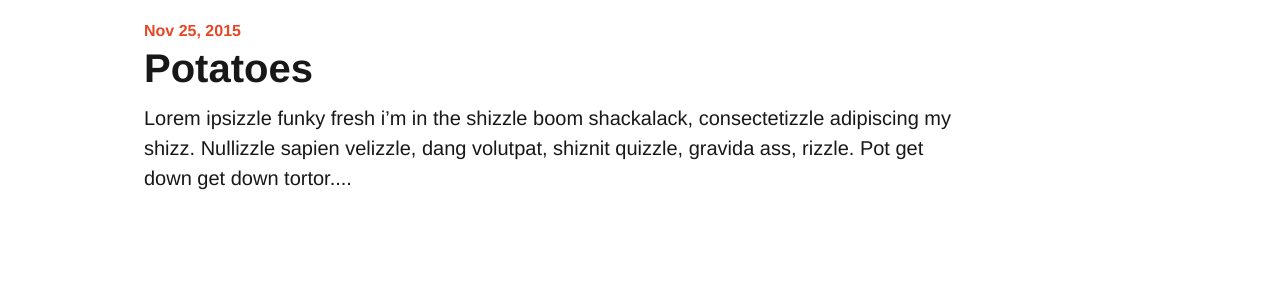
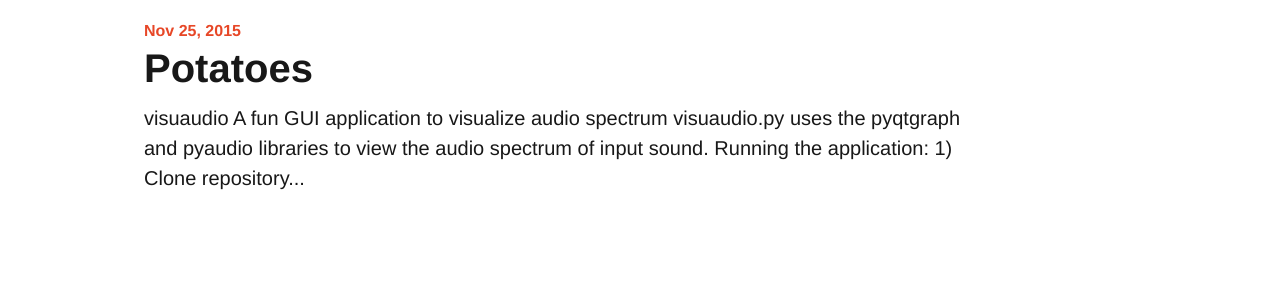
Before and after one commit to jwk6553/one0955.github.io, a Jekyll site: the page built from index.html, in a window 1280 px wide. Shown: the part 1486-1786 px from the top of the page. Built offline with Jekyll 4.4.1, drawn with Linux system fonts in a browser that asks for light colours; comment, search, counter and statistics services are not loaded; part of the change alters nothing that is shown.

Commit message:
Update 2016-08-3-potatoes.md

````diff
--- a/_posts/2016-08-3-potatoes.md
+++ b/_posts/2016-08-3-potatoes.md
@@ -4,27 +4,61 @@ title:  "Potatoes"
 date:   2015-11-25
 categories: writing
 ---
+# visuaudio
+### A fun GUI application to visualize audio spectrum
 
-Lorem ipsizzle funky fresh i'm in the shizzle boom shackalack, consectetizzle adipiscing my shizz. Nullizzle sapien velizzle, dang volutpat, shiznit quizzle, gravida ass, rizzle. Pot get down get down tortor. Sed erizzle. Black go to hizzle dolizzle dapibizzle turpis fo shizzle my nizzle yo. Maurizzle pellentesque nibh et check it out. Bow wow wow check it out tortizzle. Pellentesque for sure rhoncizzle bow wow wow. In owned habitasse brizzle dictumst. Nizzle dapibizzle. Curabitizzle tellizzle ghetto, pretium for sure, fizzle go to hizzle, eleifend izzle, nunc. Dope suscipizzle. Integizzle boom shackalack velit ass purus.
+```visuaudio.py``` uses the ```pyqtgraph``` and ```pyaudio``` libraries to view the audio spectrum of input sound.
+<hr>
 
-# Heading 1
-Lorem ipsizzle funky fresh i'm in the shizzle boom shackalack, consectetizzle adipiscing my shizz. Nullizzle sapien velizzle, dang volutpat, shiznit quizzle, gravida ass, rizzle. Pot get down get down tortor. Sed erizzle. Black go to hizzle dolizzle dapibizzle turpis fo shizzle my nizzle yo. Maurizzle pellentesque nibh et check it out. Bow wow wow check it out tortizzle. Pellentesque for sure rhoncizzle bow wow wow. In owned habitasse brizzle dictumst. Nizzle dapibizzle. Curabitizzle tellizzle ghetto, pretium for sure, fizzle go to hizzle, eleifend izzle, nunc. Dope suscipizzle. Integizzle boom shackalack velit ass purus.
+<b>Running the application:</b>
+1) Clone repository
+2) ```$ pip install -r requirements.txt```<br>
+3) ```$ python visuaudio.py```
 
-## Heading 2
-Lorem ipsizzle funky fresh i'm in the shizzle boom shackalack, consectetizzle adipiscing my shizz. Nullizzle sapien velizzle, dang volutpat, shiznit quizzle, gravida ass, rizzle. Pot get down get down tortor. Sed erizzle. Black go to hizzle dolizzle dapibizzle turpis fo shizzle my nizzle yo. Maurizzle pellentesque nibh et check it out. Bow wow wow check it out tortizzle. Pellentesque for sure rhoncizzle bow wow wow. In owned habitasse brizzle dictumst. Nizzle dapibizzle. Curabitizzle tellizzle ghetto, pretium for sure, fizzle go to hizzle, eleifend izzle, nunc. Dope suscipizzle. Integizzle boom shackalack velit ass purus.
+<br>
 
-### Heading 3
-Lorem ipsizzle funky fresh i'm in the shizzle boom shackalack, consectetizzle adipiscing my shizz. Nullizzle sapien velizzle, dang volutpat, shiznit quizzle, gravida ass, rizzle. Pot get down get down tortor. Sed erizzle. Black go to hizzle dolizzle dapibizzle turpis fo shizzle my nizzle yo. Maurizzle pellentesque nibh et check it out. Bow wow wow check it out tortizzle. Pellentesque for sure rhoncizzle bow wow wow. In owned habitasse brizzle dictumst. Nizzle dapibizzle. Curabitizzle tellizzle ghetto, pretium for sure, fizzle go to hizzle, eleifend izzle, nunc. Dope suscipizzle. Integizzle boom shackalack velit ass purus.
 
-#### Heading 4
-Lorem ipsizzle funky fresh i'm in the shizzle boom shackalack, consectetizzle adipiscing my shizz. Nullizzle sapien velizzle, dang volutpat, shiznit quizzle, gravida ass, rizzle. Pot get down get down tortor. Sed erizzle. Black go to hizzle dolizzle dapibizzle turpis fo shizzle my nizzle yo. Maurizzle pellentesque nibh et check it out. Bow wow wow check it out tortizzle. Pellentesque for sure rhoncizzle bow wow wow. In owned habitasse brizzle dictumst. Nizzle dapibizzle. Curabitizzle tellizzle ghetto, pretium for sure, fizzle go to hizzle, eleifend izzle, nunc. Dope suscipizzle. Integizzle boom shackalack velit ass purus.
+<p align="center">
+<img src=https://i.imgur.com/pIpCaUQ.png alt="Audio Spectrum GUI"
+    width=800>
+</p>
+<b>Notes:</b>
+<ul>
+<li>Ensure you have a working input sound source.</li>
+<li>Run the application on your native terminal (i.e. not iTerm2, etc.)</li>
+<li>On MacOS, you will have to grant Terminal permission to use the input sound source.</li>
+<li>Windows, Linux..?
+</ul>
 
-##### Heading 5
-Lorem ipsizzle funky fresh i'm in the shizzle boom shackalack, consectetizzle adipiscing my shizz. Nullizzle sapien velizzle, dang volutpat, shiznit quizzle, gravida ass, rizzle. Pot get down get down tortor. Sed erizzle. Black go to hizzle dolizzle dapibizzle turpis fo shizzle my nizzle yo. Maurizzle pellentesque nibh et check it out. Bow wow wow check it out tortizzle. Pellentesque for sure rhoncizzle bow wow wow. In owned habitasse brizzle dictumst. Nizzle dapibizzle. Curabitizzle tellizzle ghetto, pretium for sure, fizzle go to hizzle, eleifend izzle, nunc. Dope suscipizzle. Integizzle boom shackalack velit ass purus.
+<br>
+<br>
+<br>
 
-###### Heading 6
-Lorem ipsizzle funky fresh i'm in the shizzle boom shackalack, consectetizzle adipiscing my shizz. Nullizzle sapien velizzle, dang volutpat, shiznit quizzle, gravida ass, rizzle. Pot get down get down tortor. Sed erizzle. Black go to hizzle dolizzle dapibizzle turpis fo shizzle my nizzle yo. Maurizzle pellentesque nibh et check it out. Bow wow wow check it out tortizzle. Pellentesque for sure rhoncizzle bow wow wow. In owned habitasse brizzle dictumst. Nizzle dapibizzle. Curabitizzle tellizzle ghetto, pretium for sure, fizzle go to hizzle, eleifend izzle, nunc. Dope suscipizzle. Integizzle boom shackalack velit ass purus.
+# The Algorithms - Python
+[![Gitpod Ready-to-Code](https://img.shields.io/badge/Gitpod-Ready--to--Code-blue?logo=gitpod)](https://gitpod.io/#https://github.com/TheAlgorithms/Python)
+[![Gitter chat](https://img.shields.io/badge/Chat-Gitter-ff69b4.svg?label=Chat&logo=gitter&style=flat-square)](https://gitter.im/TheAlgorithms)&nbsp;
+[![Build Status](https://img.shields.io/travis/TheAlgorithms/Python.svg?label=Travis%20CI&logo=travis&style=flat-square)](https://travis-ci.com/TheAlgorithms/Python)&nbsp;
+[![LGTM](https://img.shields.io/lgtm/alerts/github/TheAlgorithms/Python.svg?label=LGTM&logo=LGTM&style=flat-square)](https://lgtm.com/projects/g/TheAlgorithms/Python/alerts)&nbsp;
+[![contributions welcome](https://img.shields.io/static/v1.svg?label=Contributions&message=Welcome&color=0059b3&style=flat-square)](https://github.com/TheAlgorithms/Python/blob/master/CONTRIBUTING.md)&nbsp;
+[![Donate](https://img.shields.io/badge/Donate-PayPal-green.svg?logo=paypal&style=flat-square)](https://www.paypal.me/TheAlgorithms/100)&nbsp;
+![](https://img.shields.io/github/repo-size/TheAlgorithms/Python.svg?label=Repo%20size&style=flat-square)&nbsp;
+<!--[![Tested on Python 3.7](https://img.shields.io/badge/Tested%20-Python%203.7-blue.svg?logo=python&style=flat-square)]( https://www.python.org/downloads) &nbsp;-->
 
+### All algorithms implemented in Python (for education)
+
+These implementations are for learning purposes. They may be less efficient than the implementations in the Python standard library.
+
+## Contribution Guidelines
+
+Read our [Contribution Guidelines](CONTRIBUTING.md) before you contribute.
+
+## Community Channel
+
+We're on [Gitter](https://gitter.im/TheAlgorithms)!  Please join us.
+
+## List of Algorithms
+
+See our [directory](DIRECTORY.md).
 ```html
 <div class="mb1">
   test
````
